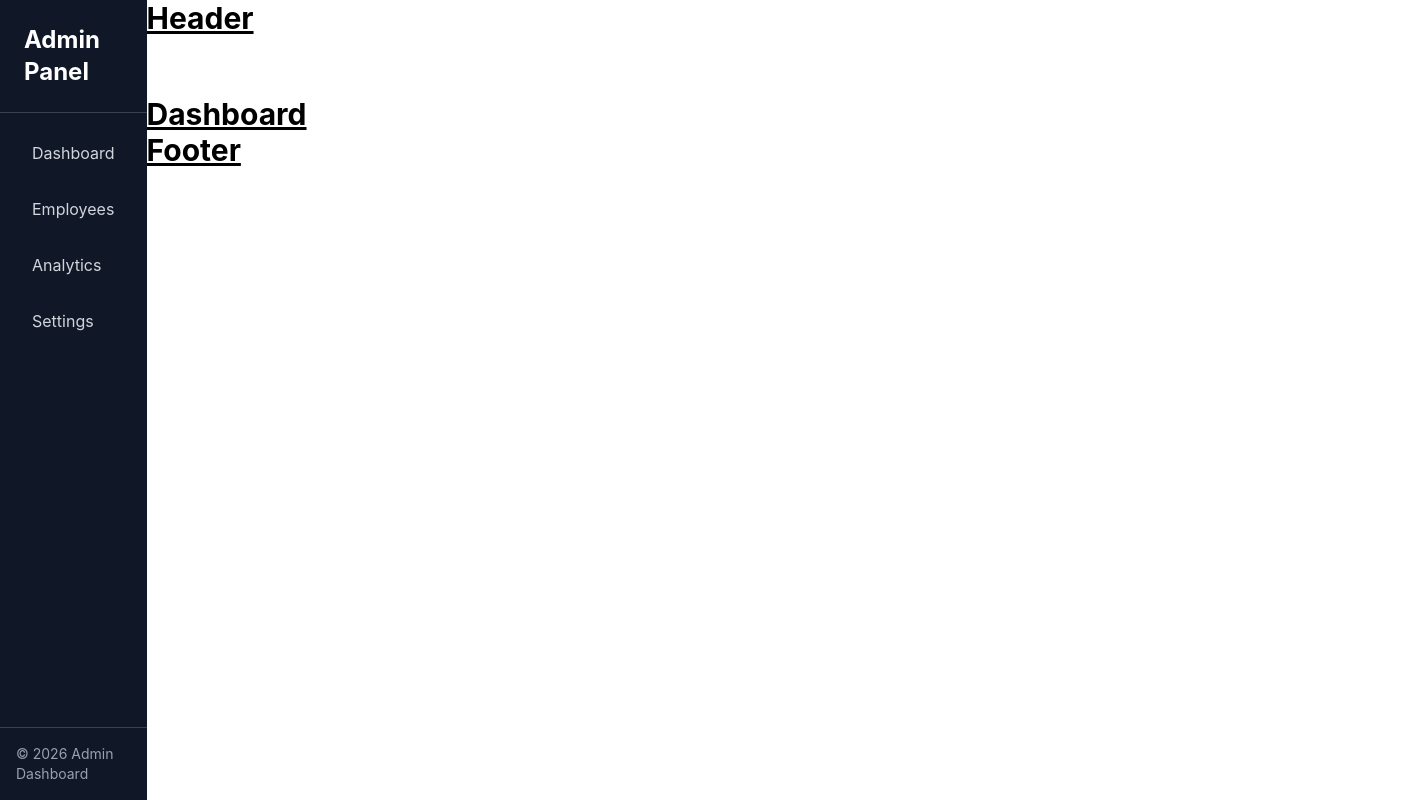
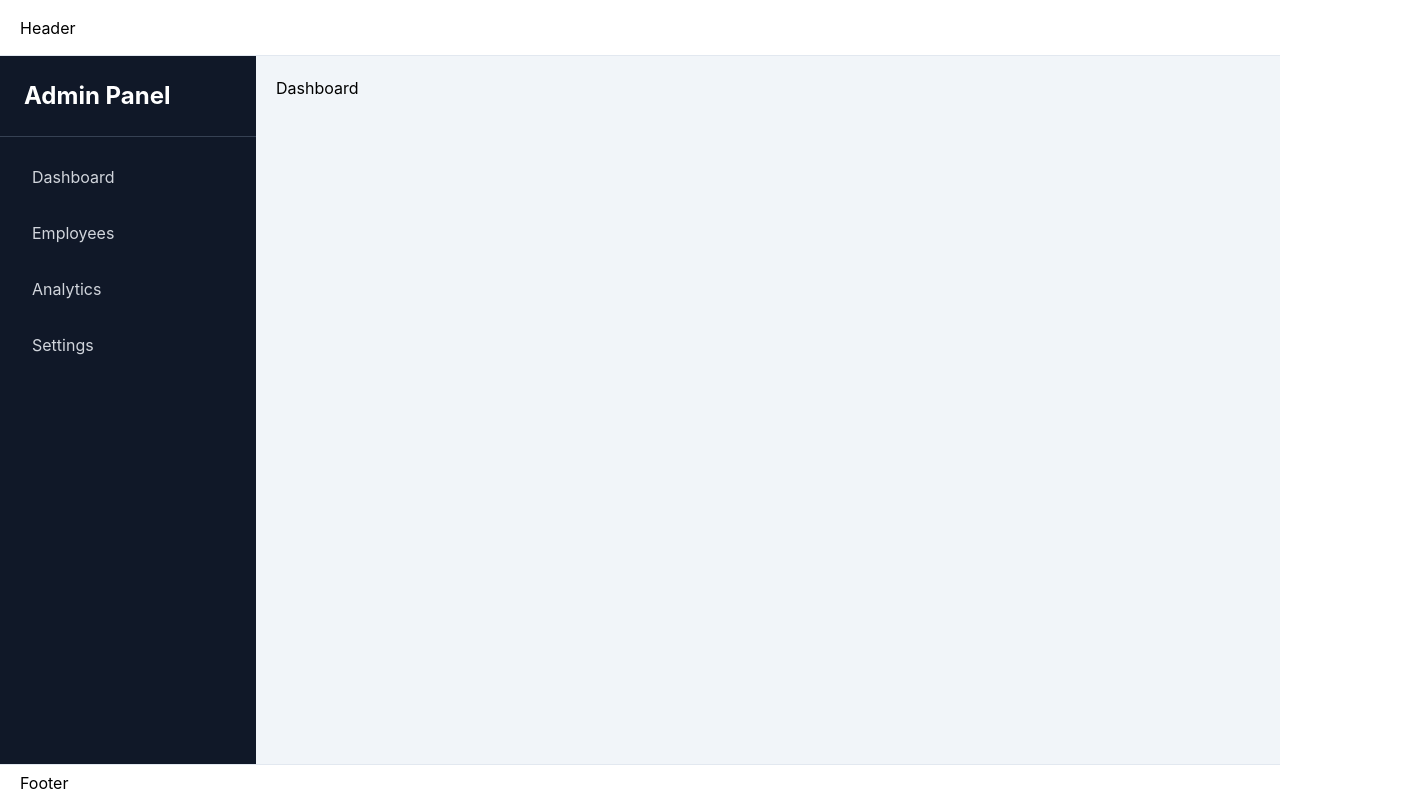
Before and after one commit to mayank8995/Advance-Dashboard, a React (Vite) app in the folder Admin-Dashboard/: page /home in a window 1280 px wide. Shown: the whole page, 1427 px wide, since content can reach past the window. Built offline with nearby package versions, Linux system fonts and the light colour scheme.

Commit message:
"more changes tailwind css"

```diff
--- a/Admin-Dashboard/src/components/layout/Footer/Footer.tsx
+++ b/Admin-Dashboard/src/components/layout/Footer/Footer.tsx
@@ -3,7 +3,7 @@ function Footer(){
 
     return(
         <>
-        <h1 className="text-3xl font-bold underline">Footer</h1>
+        <footer className="h-9 min-h-9 bg-white border-t border-slate-200 flex items-center px-5">Footer</footer>
         </>
     )
 
--- a/Admin-Dashboard/src/components/layout/Header/Header.tsx
+++ b/Admin-Dashboard/src/components/layout/Header/Header.tsx
@@ -3,7 +3,7 @@ function Header(){
 
     return(
         <>
-        <h1 className="h-24 text-3xl font-bold underline">Header</h1>
+        <header className="h-14 min-h-14 bg-white border-b border-slate-200 flex items-center px-5 gap-3 z-10">Header</header>
         </>
     )
 
--- a/Admin-Dashboard/src/components/layout/Home/Home.tsx
+++ b/Admin-Dashboard/src/components/layout/Home/Home.tsx
@@ -4,15 +4,14 @@ import Header from "../Header/Header"
 import Navigation from "../Navigation/Navigation"
 
 function Home(){
-console.log("DGSGS")
     return(
-        <div className="block md:flex">
-        <Navigation/>
-        <div className="min-w-full ">
-        <Header/>
-        <Dashboard/>
-        <Footer/>
+        <div className="md:flex md:flex-col md:h-screen md:overflow-hidden bg-slate-100">
+            <Header/>
+        <div className="flex-col md:flex md:flex-row md:flex-1 md:overflow-hidden">
+            <Navigation/>
+            <Dashboard/>
         </div>
+            <Footer/>
         </div>
     )
 
--- a/Admin-Dashboard/src/pages/dashboard/Dashboard.tsx
+++ b/Admin-Dashboard/src/pages/dashboard/Dashboard.tsx
@@ -3,7 +3,7 @@ function Dashboard(){
 
     return(
         <>
-        <h1 className="text-3xl font-bold underline">Dashboard</h1>
+        <main className="flex-1 overflow-y-auto p-5">Dashboard</main>
         </>
     )
 
```
Also changed, not shown: 1 other file (tests, documents, lock files or other folders).
